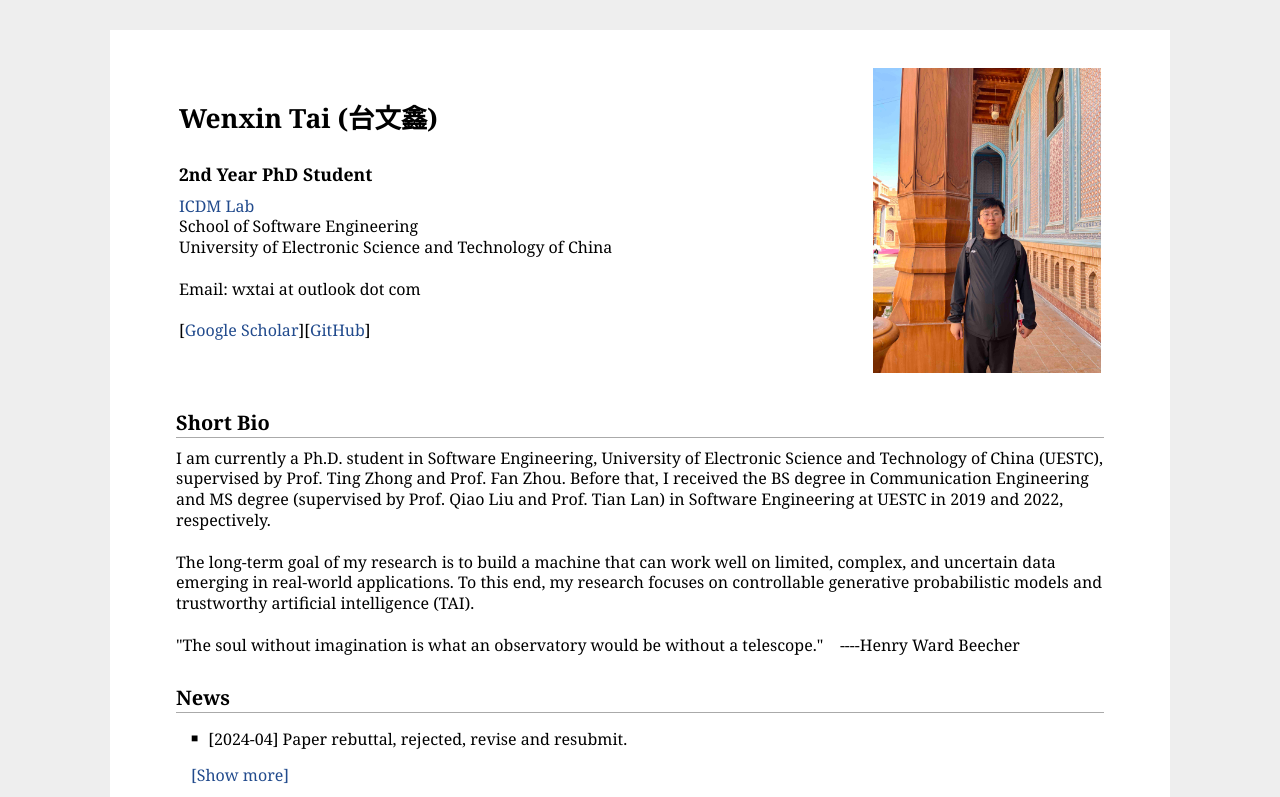
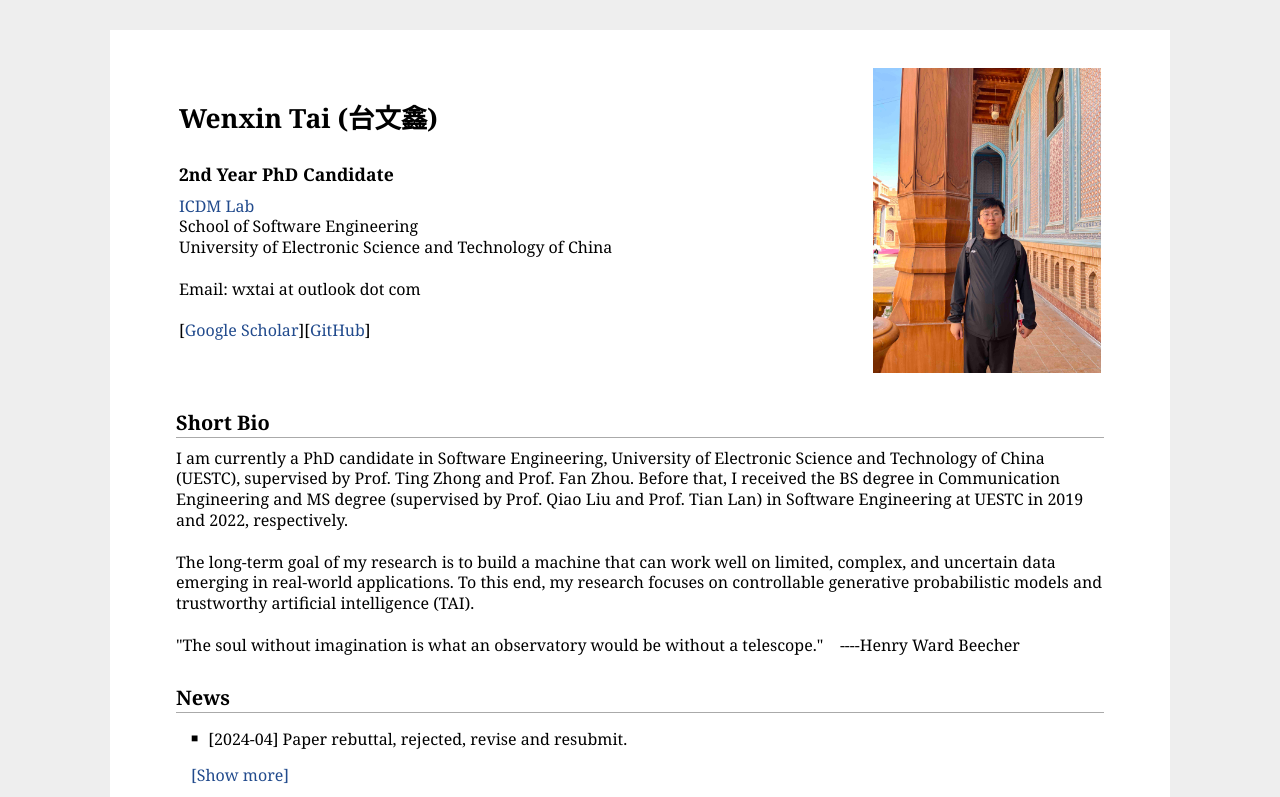
Before and after one commit to wxtai/wxtai.github.io, a plain HTML site: page index.html in a window 1280 px wide. Shown: the top 797 px of the page. Drawn offline with Linux system fonts and the light colour scheme.

Commit message:
change student to candidate

```diff
--- a/index.html
+++ b/index.html
@@ -159,7 +159,7 @@
 					<h1>Wenxin Tai (台文鑫)<h1>
 				</div>
 
-                <h3 class="title">2nd Year PhD Student</h3>
+                <h3 class="title">2nd Year PhD Candidate</h3>
 
 				<p>
                     <a href="https://www.icdmlab.com/">ICDM Lab</a></br>
@@ -183,7 +183,7 @@
 
 <div style="display: flex; margin-bottom: -10px">
     <p>
-        I am currently a Ph.D. student in Software Engineering, University of Electronic Science and Technology of China (UESTC), supervised by Prof. Ting Zhong and Prof. Fan Zhou. Before that, I received the BS degree in Communication Engineering and MS degree (supervised by Prof. Qiao Liu and Prof. Tian Lan) in Software Engineering at UESTC in 2019 and 2022, respectively.</br>
+        I am currently a PhD candidate in Software Engineering, University of Electronic Science and Technology of China (UESTC), supervised by Prof. Ting Zhong and Prof. Fan Zhou. Before that, I received the BS degree in Communication Engineering and MS degree (supervised by Prof. Qiao Liu and Prof. Tian Lan) in Software Engineering at UESTC in 2019 and 2022, respectively.</br>
         </br>
         The long-term goal of my research is to build a machine that can work well on limited, complex, and uncertain data emerging in real-world applications. To this end, my research focuses on controllable generative probabilistic models and trustworthy artificial intelligence (TAI).</br>
         </br>
```
